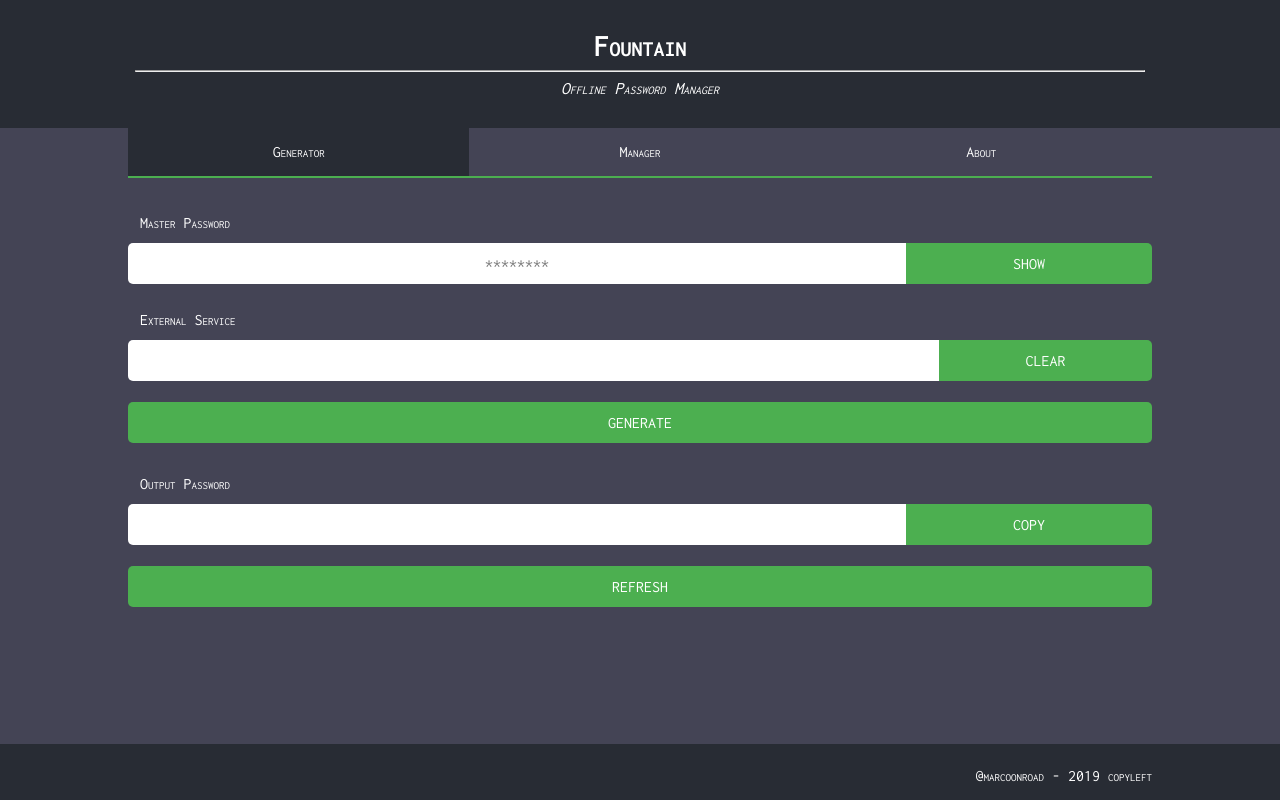
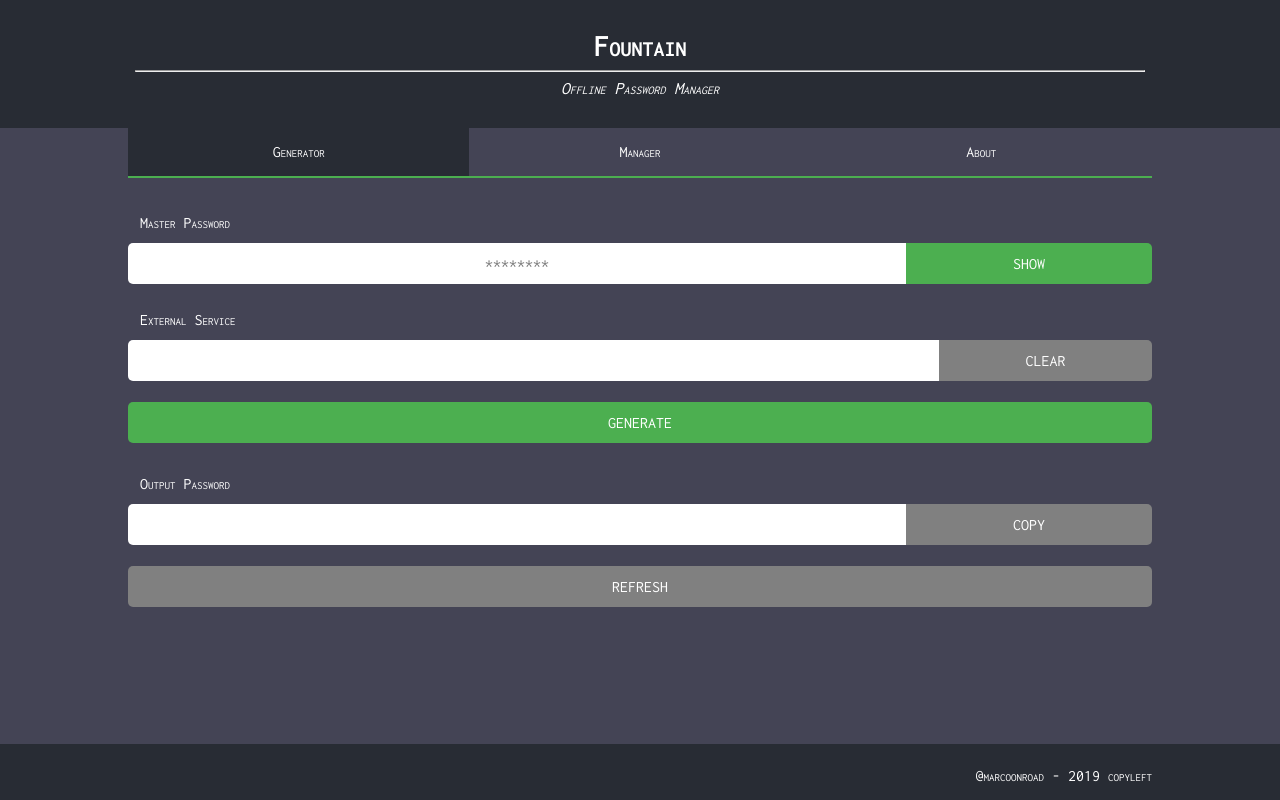
Before and after one commit to marcoonroad/rhizome-pass, a React (Create React App) app: page /generator in a window 1280 px wide. Built offline with nearby package versions, Linux system fonts and the light colour scheme.

Commit message:
style: :art: improved UI for disabled components
Signed-off-by: Marco Aurélio da Silva <marcoonroad@gmail.com>

```diff
--- a/src/App.css
+++ b/src/App.css
@@ -67,9 +67,13 @@ button.form-component {
   display: flex !important;
 }
 
+button:focus, input:focus {
+  outline: none;
+}
+
 button:hover {
   background-color: #4CAF50;
-  font-weight: bold;
+  font-weight: normal;
 }
 
 button:hover:disabled {
@@ -77,9 +81,12 @@ button:hover:disabled {
   font-weight: normal;
 }
 
-*:disabled {
-  -webkit-filter: grayscale(50%) opacity(50%) blur(50%);
-  filter: grayscale(50%) opacity(50%) blur(50%);
+button:disabled {
+  background-color: gray !important;
+  /*
+  -webkit-filter: grayscale(0.2) opacity(0.8) !important;
+  filter: grayscale(0.2) opacity(0.8) !important;
+  */
 }
 
 .footer-text {
--- a/src/components/Options/index.tsx
+++ b/src/components/Options/index.tsx
@@ -93,15 +93,26 @@ const Options : React.FC<IOptions> = ({ values, label, optionsId, customRef, cla
   const labelId = `${optionsId}-label`
   const listId = `${optionsId}-list`
 
-  const [_, update] = React.useState({ changed: false })
+  const [current, update] = React.useState({ clean: false, value: '' })
 
   const clearSelection = (event : any) => {
     event.preventDefault()
 
     if (customRef.current && exists(customRef.current.value)) {
       customRef.current.value = ''
-      update({ changed: true })
+      update({ clean: true, value: '' })
     }
+  }
+
+  const trackChanges = () => {
+    if (customRef.current && exists(customRef.current.value)) {
+      const value = customRef.current.value
+      update({ ...current, value })
+    }
+  }
+
+  const hasValue = () => {
+    return !current.value
   }
 
   // const firstValue = values[0]
@@ -110,10 +121,13 @@ const Options : React.FC<IOptions> = ({ values, label, optionsId, customRef, cla
       <Label htmlFor={labelId}>{label}</Label>
       <div className={'horizontal-stack'}>
         <Div className='horizontal-stack'>
-          <Input list={listId} id={labelId} ref={customRef}/>
+          <Input list={listId} id={labelId} ref={customRef}
+            onChange={trackChanges} value={current.value}/>
           <datalist id={listId}>{values.map(asOption)}</datalist>
         </Div>
         <Button
+          type='button'
+          disabled={hasValue()}
           onClick={clearSelection}>CLEAR</Button>
       </div>
     </div>
--- a/src/components/Output/index.tsx
+++ b/src/components/Output/index.tsx
@@ -74,6 +74,7 @@ const Output : React.FC<IOutput> = ({ value, className, label, labelId }) => {
           disabled={disabled}
           value={value} />
         <Button
+          type='button'
           disabled={disabled}
           onClick={copyContent}>COPY</Button>
       </div>
--- a/src/pages/Generator/index.tsx
+++ b/src/pages/Generator/index.tsx
@@ -97,6 +97,7 @@ const MainPage : React.FC = () => {
     const initialNonce = current.saltAndData === saltAndData ? current.nonce : undefined
 
     const { newPassword, hashImage, nonce, derivedKey } = await computePairs(data, salt, initialNonce)
+
     update({ ...current, hashImage, password: newPassword, nonce, derivedKey, saltAndData })
   }
 
@@ -125,11 +126,13 @@ const MainPage : React.FC = () => {
         optionsId={optionsId} values={servicesList} label={'External Service'}
         className={'form-component'} /><br/>
       <Button onClick={generatePassword}
+        type='button'
         className={'form-component'}>GENERATE</Button><br/><br/>
       <Output value={current.password}
         labelId={outputId} label={'Output Password'}
         className={'form-component'}/><br/>
       <Button onClick={refreshPassword}
+        type='button'
         disabled={!current.password}
         className={'form-component'}>REFRESH</Button>
     </Form>
```
